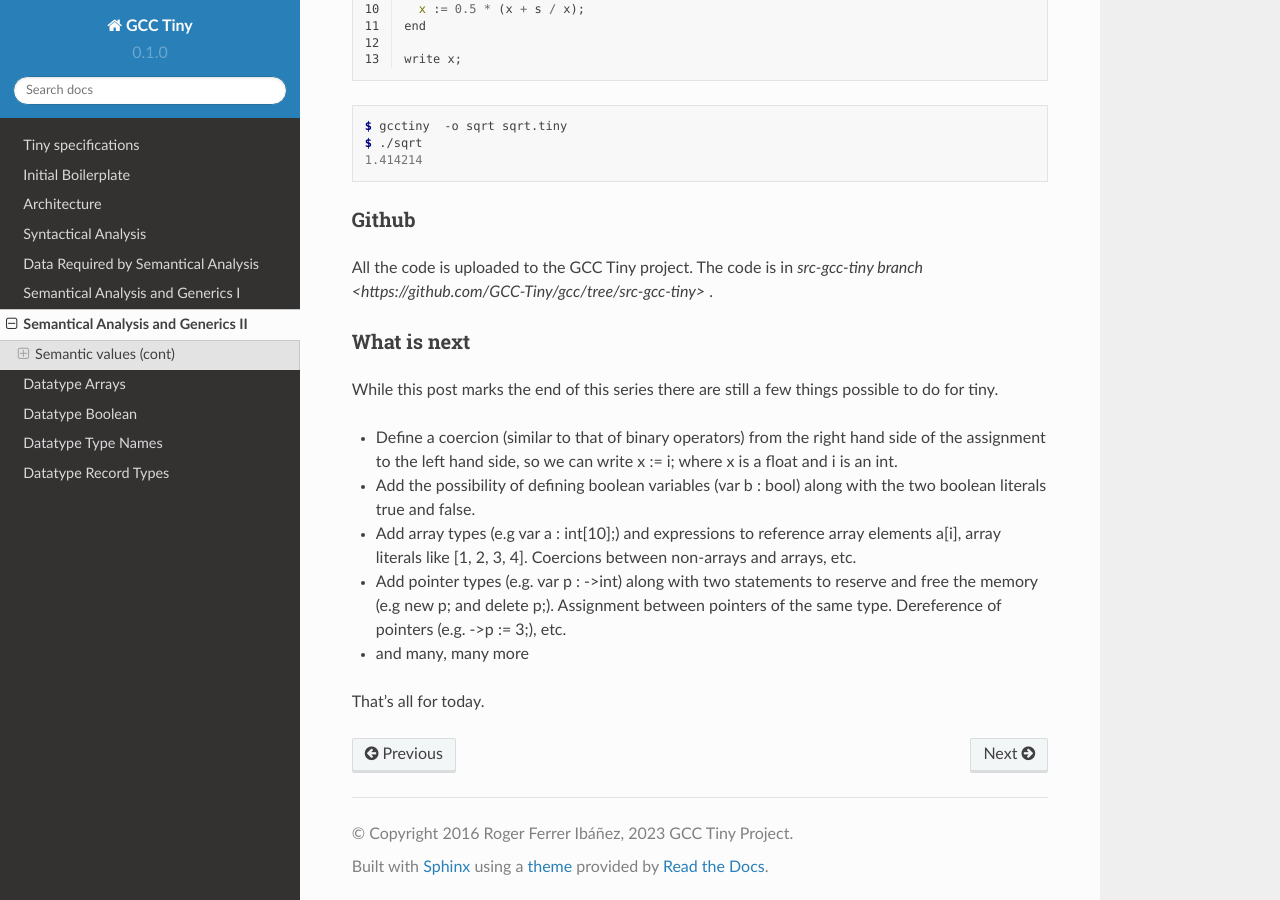
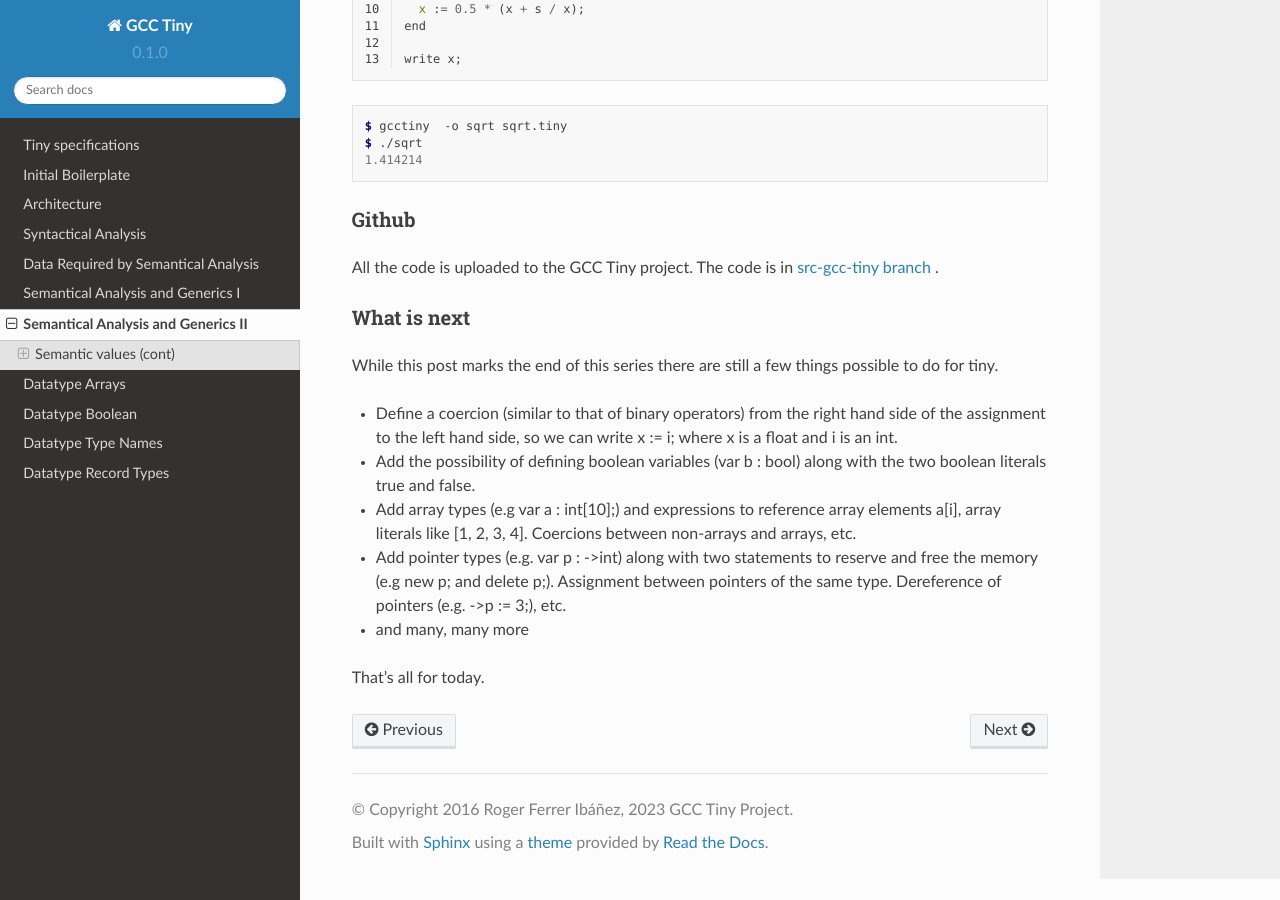
Before and after one commit to GCC-Tiny/gcc-tiny-docs-rtd, a Sphinx documentation site: the page built from docs/source/part07.rst, in a window 1280 px wide and 900 px high, scrolled down 11104 px. Built offline with Sphinx 7.4.7 and the Read the Docs theme 2.0.0, drawn with Linux system fonts in a browser that asks for light colours.

Commit message:
part07: fix url syntax

```diff
--- a/docs/source/part07.rst
+++ b/docs/source/part07.rst
@@ -645,7 +645,7 @@ Github
 ------
 
 All the code is uploaded to the GCC Tiny project. The code is in
-`src-gcc-tiny branch <https://github.com/GCC-Tiny/gcc/tree/src-gcc-tiny>`
+`src-gcc-tiny branch <https://github.com/GCC-Tiny/gcc/tree/src-gcc-tiny>`_
 .
 
 What is next
```
